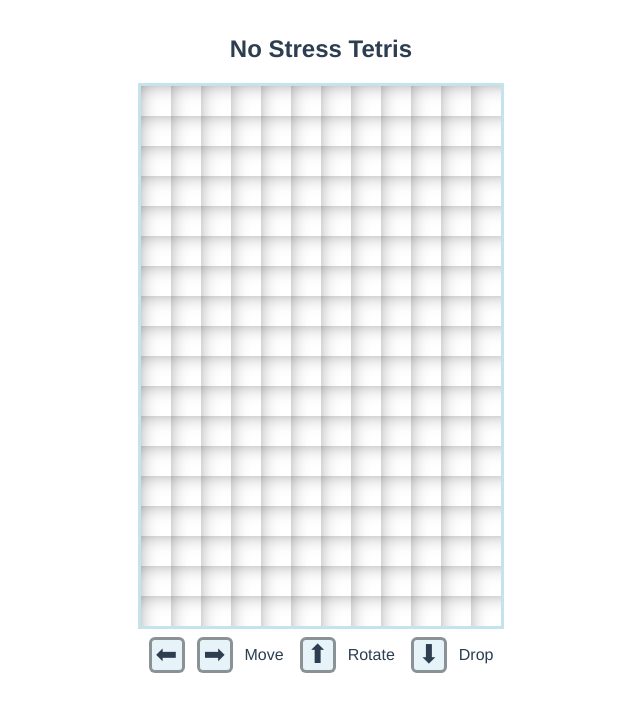
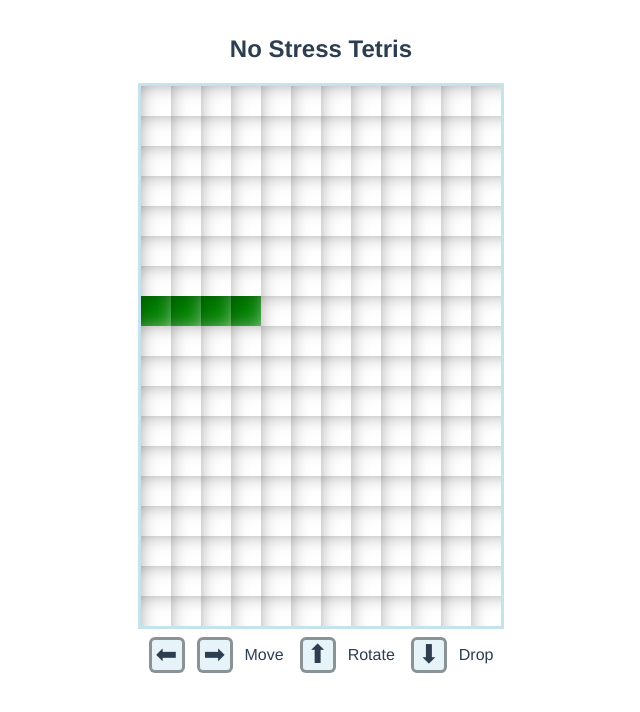
Before and after one commit to isaaclyman/no-stress-tetris, a Vue app: page / in a window 1280 px wide. Shown: the top 712 px of the page, without its empty margins (319-959 px from the left). Built offline with nearby package versions, Linux system fonts and the light colour scheme.

Commit message:
Implement game clock and falling blocks

```diff
--- a/src/components/Game.vue
+++ b/src/components/Game.vue
@@ -9,13 +9,39 @@
 </template>
 
 <script>
-import grid from './grid'
+import clock from './clock'
+import grid, { isSettled, exertGravity, createBlock } from './grid'
+import { chooseBlock } from './block'
+
+const startingSpeedInMs = 600
 
 export default {
   data() {
     return {
+      clock: null,
       grid
     }
+  },
+  mounted() {
+    this.clock = new clock(startingSpeedInMs)
+    this.clock.subscribe(() => this.tick())
+  },
+  methods: {
+    tick() {
+      console.log('tick')
+      const settled = isSettled(grid)
+      if (!settled) {
+        exertGravity(grid)
+      } else {
+        const block = chooseBlock()
+        createBlock(grid, block)
+      }
+
+      // check for line clears
+    }
+  },
+  destroyed() {
+    this.clock.destroy()
   }
 }
 </script>
--- a/src/components/block.js
+++ b/src/components/block.js
@@ -1,13 +1,54 @@
-class Block {
-  constructor() {
-
-  }
-
-  create() {
-
-  }
-
-
+function createBlockType(color, grid) {
+  return {color, grid}
 }
 
-export default Block
+export const blockTypes = {
+  straight: createBlockType('blue',
+    [
+      [1, 1, 1, 1]
+    ]
+  ),
+  lshape: createBlockType('darkblue',
+    [
+      [1, 0, 0],
+      [1, 1, 1]
+    ]
+  ),
+  reverselShape: createBlockType('orange',
+    [
+      [0, 0, 1],
+      [1, 1, 1]
+    ]
+  ),
+  square: createBlockType('yellow',
+    [
+      [1, 1],
+      [1, 1]
+    ]
+  ),
+  squiggle: createBlockType('green',
+    [
+      [0, 1, 1],
+      [1, 1, 0]
+    ]
+  ),
+  reverseSquiggle: createBlockType('red',
+    [
+      [1, 1, 0],
+      [0, 1, 1]
+    ]
+  ),
+  key: createBlockType('purple',
+    [
+      [0, 1, 0],
+      [1, 1, 1]
+    ]
+  ),
+}
+
+export function chooseBlock() {
+  const allTypes = Object.keys(blockTypes)
+  const randomIndex = Math.floor(Math.random() * allTypes.length)
+  const randomKey = allTypes[randomIndex]
+  return blockTypes[randomKey]
+}
--- /dev/null
+++ b/src/components/clock.js
@@ -0,0 +1,37 @@
+class Clock {
+  constructor(intervalInMs) {
+    this.subscribers = []
+    this.changeInterval(intervalInMs)
+  }
+
+  subscribe(callback) {
+    if (typeof callback !== 'function') {
+      throw new Error('Subscribers to Clock must be functions.')
+    }
+
+    this.subscribers.push(callback)
+  }
+
+  unsubscribe(callback) {
+    const ix = this.subscribers.indexOf(callback)
+    if (ix === -1) {
+      return
+    }
+
+    this.subscribers.splice(ix, 1)
+  }
+
+  changeInterval(intervalInMs) {
+    clearInterval(this.interval)
+    this.interval = setInterval(() => {
+      this.subscribers.forEach(s => s())
+    }, intervalInMs)
+  }
+
+  destroy() {
+    this.subscribers = []
+    clearInterval(this.interval)
+  }
+}
+
+export default Clock;
--- a/src/components/grid.js
+++ b/src/components/grid.js
@@ -1,6 +1,7 @@
 const width = 12
 const height = 18
 
+function makeGrid() {
   const grid = []
   for (let h = 1; h <= height; h++) {
     const line = []
@@ -9,5 +10,130 @@ for (let h = 1; h <= height; h++) {
     }
     grid.push(line)
   }
+  return grid
+}
 
+export function isSettled(grid) {
+  for (let lIndex = 0; lIndex < grid.length; lIndex++) {
+    const line = grid[lIndex]
+    for (let cIndex = 0; cIndex < line.length; cIndex++) {
+      if (!isCellSettled(grid, lIndex, cIndex)) {
+        return false
+      }
+    }
+  }
+  return true
+}
+
+function isCellSettled(grid, lineIndex, cellIndex) {
+  const cell = grid[lineIndex][cellIndex]
+  if (!cell) {
+    return true
+  }
+
+  if (lineIndex >= grid.length - 1) {
+    return true
+  }
+
+  const downOneCell = grid[lineIndex + 1][cellIndex]
+  if (downOneCell) {
+    return true
+  }
+
+  return false
+}
+
+export function exertGravity(grid) {
+  const hypotheticalGrid = makeGrid()
+
+  for (let lIndex = grid.length - 1; lIndex >= 0; lIndex--) {
+    const line = grid[lIndex]
+    for (let cIndex = 0; cIndex < line.length; cIndex++) {
+      const cell = line[cIndex]
+      if (!cell) {
+        continue
+      }
+
+      if (lIndex === grid.length - 1) {
+        hypotheticalGrid[lIndex].splice(cIndex, 1, 1)
+        continue
+      }
+
+      let downOneCell = hypotheticalGrid[lIndex + 1][cIndex]
+      if (downOneCell) {
+        hypotheticalGrid[lIndex].splice(cIndex, 1, 1)
+      } else {
+        hypotheticalGrid[lIndex + 1].splice(cIndex, 1, 1)
+      }
+    }
+  }
+
+  for (let lIndex = 0; lIndex < grid.length; lIndex++) {
+    const line = grid[lIndex]
+    for (let cIndex = 0; cIndex < line.length; cIndex++) {
+      grid[lIndex].splice(cIndex, 1, hypotheticalGrid[lIndex][cIndex])
+    }
+  }
+}
+
+export function createBlock(grid, block) {
+  const blockHeight = block.grid.length
+  const blockWidth = block.grid[0].length
+  const availableCoordinate = findSpace(grid, blockWidth, blockHeight)
+
+  if (availableCoordinate.some(c => c === -1)) {
+    return false
+  }
+
+  const [y, x] = availableCoordinate
+
+  for (let lIndex = 0; lIndex < blockHeight; lIndex++) {
+    for (let cIndex = 0; cIndex < blockWidth; cIndex++) {
+      grid[lIndex + y].splice(cIndex + x, 1, block.grid[y][x])
+    }
+  }
+
+  return true
+}
+
+function findSpace(grid, width, height) {
+  for (let lIndex = 0; lIndex < grid.length; lIndex++) {
+    const line = grid[lIndex]
+    for (let cIndex = 0; cIndex < line.length; cIndex++) {
+      const cell = line[cIndex]
+      if (cell) {
+        continue
+      }
+
+      if (isThereSpace(grid, lIndex, cIndex, width, height)) {
+        return [lIndex, cIndex]
+      }
+    }
+  }
+  return [-1, -1]
+}
+
+function isThereSpace(grid, lIndex, cIndex, width, height) {
+  for (let y = 0; y < height; y++) {
+    if (lIndex + y >= grid.length) {
+      return false
+    }
+
+    const line = grid[lIndex + y]
+    for (let x = 0; x < width; x++) {
+      if (cIndex + x >= line.length) {
+        return false
+      }
+
+      const cell = grid[lIndex + y][cIndex + x]
+      if (cell) {
+        return false
+      }
+    }
+  }
+
+  return true
+}
+
+const grid = makeGrid()
 export default grid
```
Lines whose indentation alone changed are shown as unchanged.
